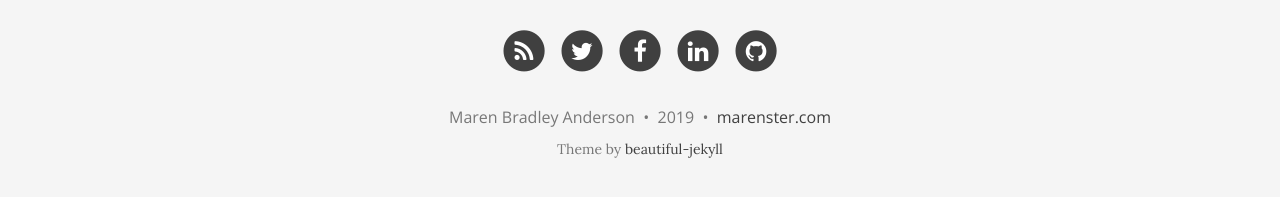
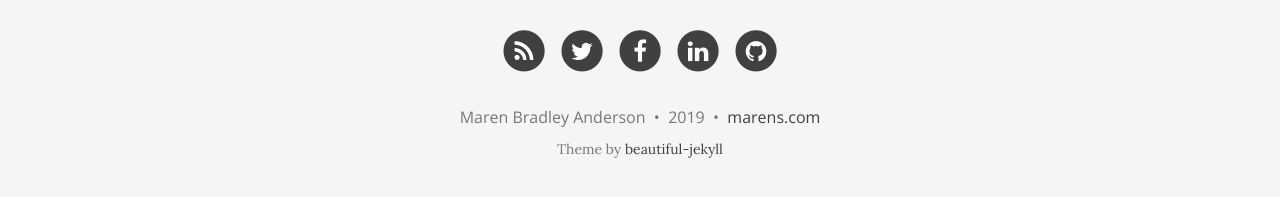
Before and after one commit to marenster/marenster.github.io, a Jekyll site: the page built from index.html, in a window 1280 px wide and 953 px high. Shown: the part 743-940 px from the top of the window. Built offline with Jekyll 4.4.1, drawn with Linux system fonts in a browser that asks for light colours; nearby versions of some CDN libraries; the list of posts is cut into pages by our own code.

Commit message:
Fixed a couple boogers with site domain/url

```diff
--- a/_config.yml
+++ b/_config.yml
@@ -20,7 +20,7 @@ description: >- # this means to ignore newlines until "baseurl:"
   I have been a writer since I was four years old, telling myself bedtime stories in the dark.
   These pages are the clearinghouse for my writing. Here you will find my author bio and links to my books, stories, writing blog, etc.
 baseurl: "" # the subpath of your site, e.g. /blog
-url: "" # the base hostname & protocol for your site, e.g. http://example.com
+url: "https://marens.com" # the base hostname & protocol for your site, e.g. http://example.com
 twitter_username: marenster
 github_username:  marenster
 
@@ -131,7 +131,7 @@ share-links-active:
 
 # How to display the link to the website in the footer
 # Remove this if you don't want a link in the footer
-url-pretty: "marenster.com"
+url-pretty: "marens.com"
 
 # --- Web Statistics Section --- #
 
```
